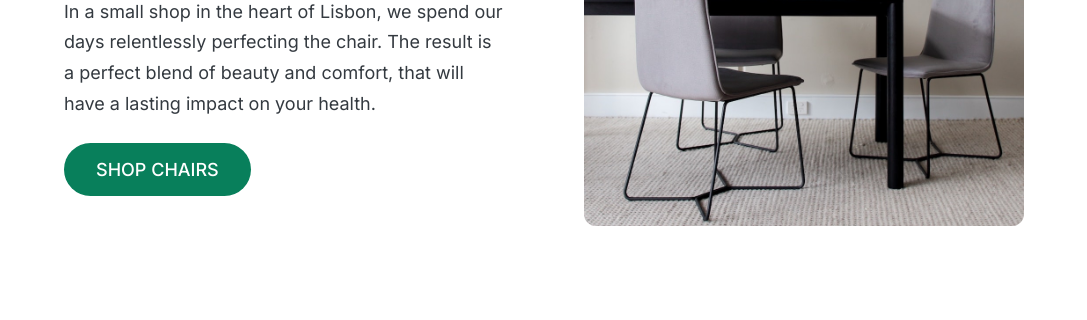
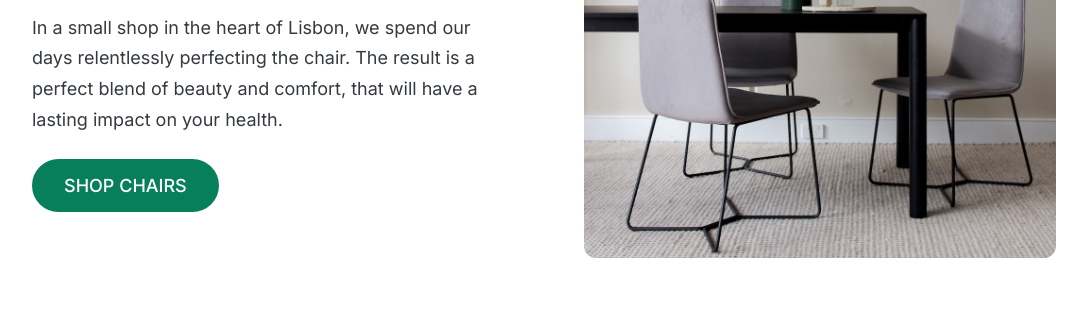
Before and after one commit to Blacks17/lisbon-chair, a website built with Parcel: page index.html in a window 1280 px wide. Shown: the part 278-598 px from the top of the page, without its empty margins (96-1183 px from the left). Built offline with nearby package versions, Linux system fonts and the light colour scheme.

Commit message:
Responisve vers 2

```diff
--- a/style.css
+++ b/style.css
@@ -28,7 +28,7 @@ body {
 }
 
 .container {
-  width: 960px;
+  width: 80vw;
   margin: 0 auto;
 }
 
```
